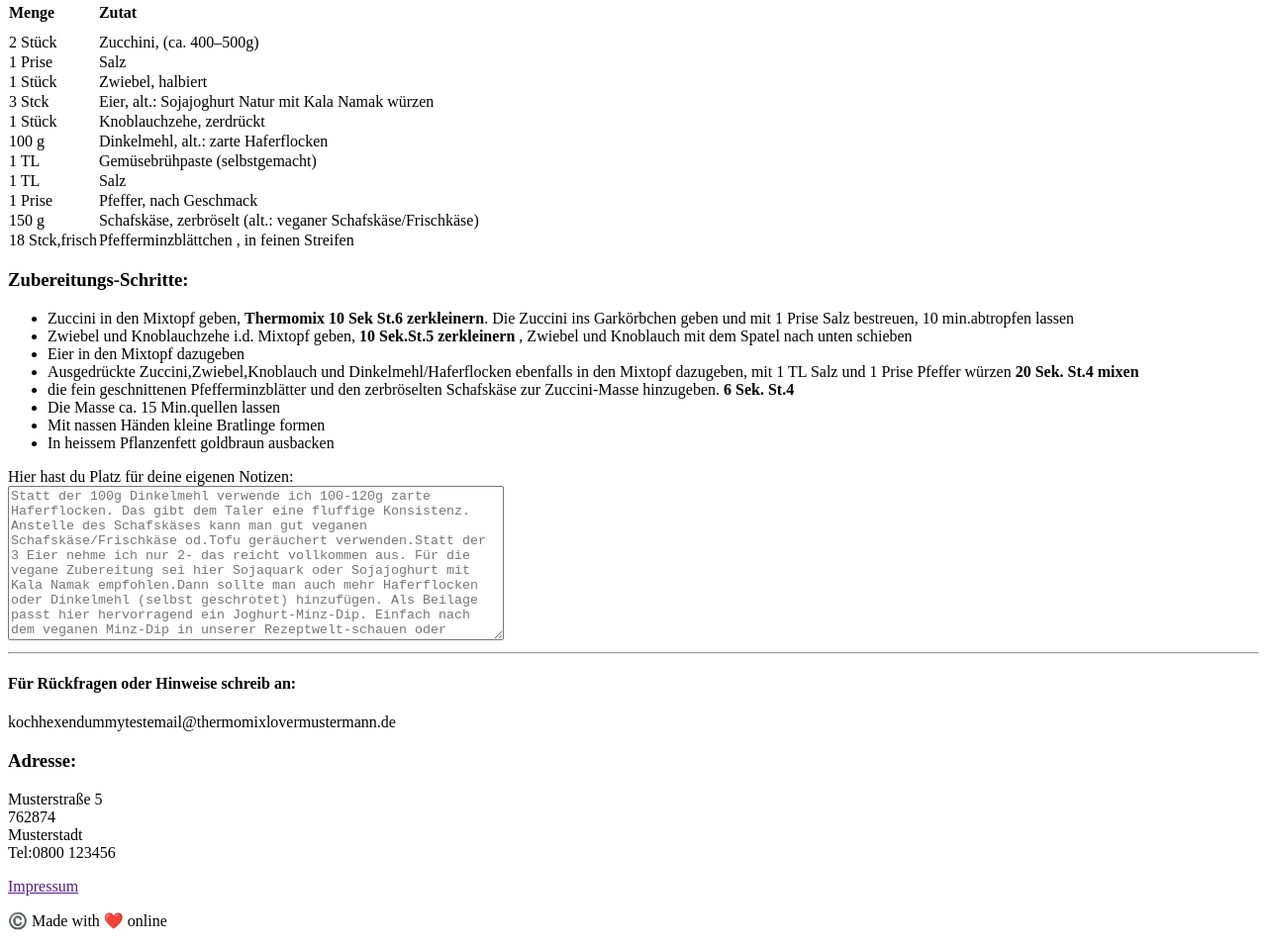
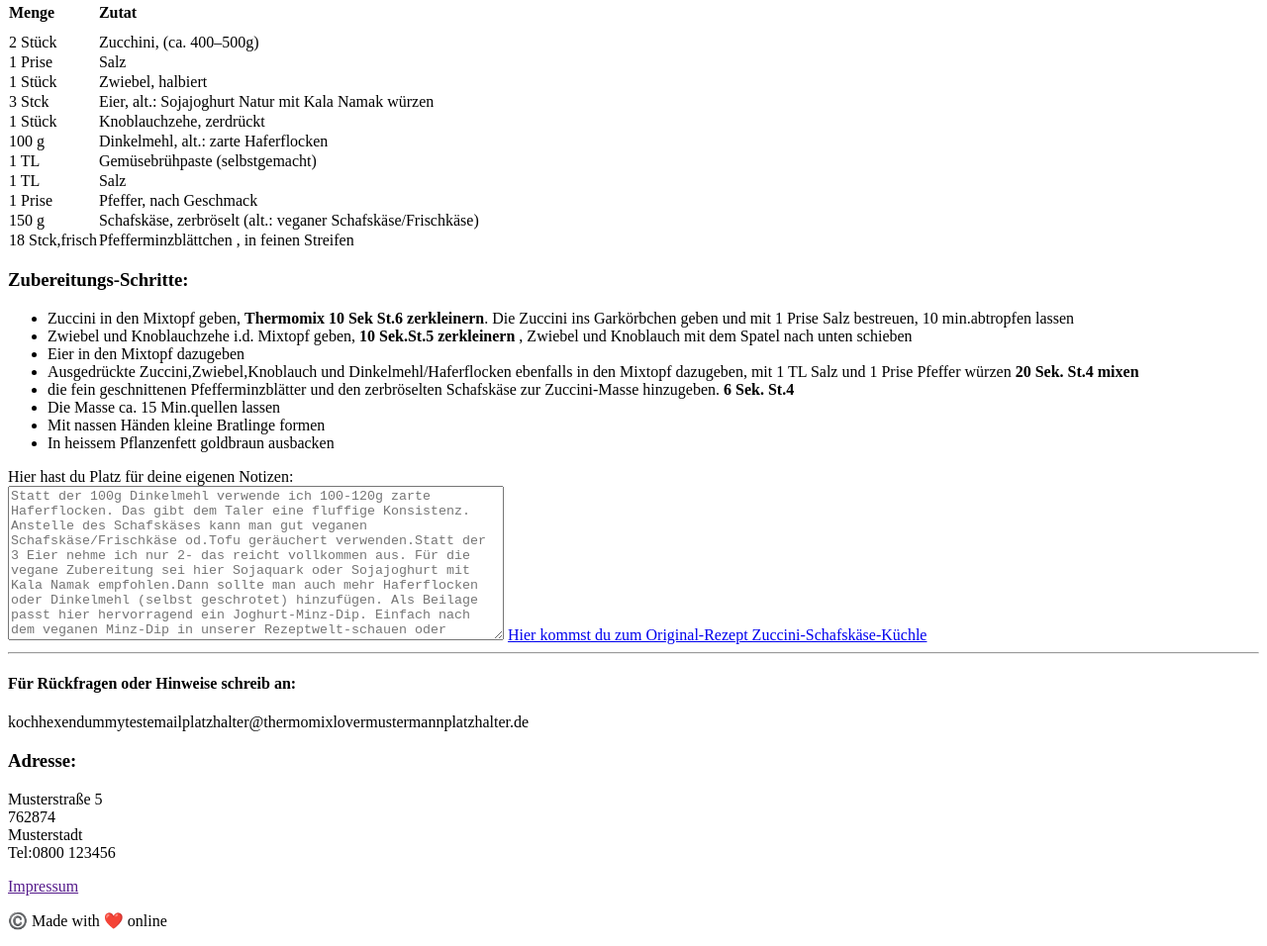
Before and after one commit to BoyKa73/Rezepte, a plain HTML site: page index.html in a window 1280 px wide. Shown: the part 540-1496 px from the top of the page at 99% size. Drawn offline with Linux system fonts and the light colour scheme.

Commit message:
added origin source for recipe

```diff
--- a/index.html
+++ b/index.html
@@ -119,6 +119,7 @@
       <label for="userText">Hier hast du Platz für deine eigenen Notizen:</label><br>
         <textarea name="userText" id="userText" rows="10" cols="60" placeholder="Statt der 100g Dinkelmehl verwende ich 100-120g zarte Haferflocken. Das gibt dem Taler eine fluffige Konsistenz. Anstelle des Schafskäses kann man gut veganen Schafskäse/Frischkäse od.Tofu geräuchert verwenden.Statt der 3 Eier nehme ich nur 2- das reicht vollkommen aus. Für die vegane Zubereitung sei hier Sojaquark oder Sojajoghurt mit Kala Namak empfohlen.Dann sollte man auch mehr Haferflocken oder Dinkelmehl (selbst geschrotet) hinzufügen. Als Beilage passt hier hervorragend ein Joghurt-Minz-Dip. Einfach nach dem veganen Minz-Dip in unserer Rezeptwelt-schauen oder selbst kreieren! " autocorrect=""></textarea>
 
+        <a href="https://www.rezeptwelt.de/hauptgerichte-mit-gemuese-rezepte/zucchini-schafskaese-kuechle/77m5zhqn-1a90b-174230-4a364-icqh2s08">Hier kommst du zum Original-Rezept Zuccini-Schafskäse-Küchle</a>
 
 <hr>
 
@@ -126,7 +127,7 @@
         <section>
         <div>
             <p>
-                kochhexendummytestemail@thermomixlovermustermann.de
+                kochhexendummytestemailplatzhalter@thermomixlovermustermannplatzhalter.de
             </p>
         </div>
         <div>
```
